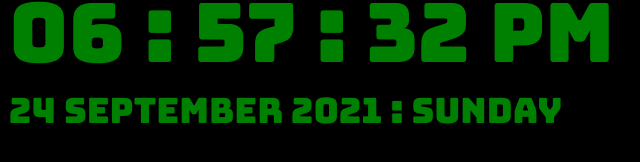
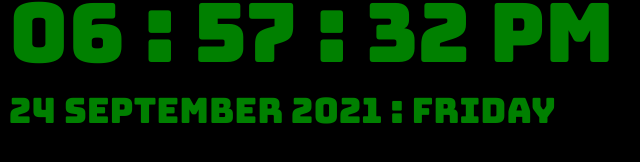
Before and after one commit to callmepandey/digital-clock, a plain HTML site: page index.html in a window 1280 px wide. Shown: the part 262-424 px from the top of the page, 375-1015 px from the left. Drawn offline with Linux system fonts and the light colour scheme.

Commit message:
Update index.html

```diff
--- a/index.html
+++ b/index.html
@@ -92,7 +92,6 @@
             }
             var day = "None";
             var curr = date.getDay();
-            curr += 1;
             if(curr == 1){
                 day = "Monday";
             } else if(curr==2){
@@ -103,7 +102,7 @@
                 day = "Thursday";
             } else if(curr==5){
                 day = "Friday";
-            } else if(day==6){
+            } else if(curr==6){
                 day = "Saturday";
             } else {
                 day = "Sunday";
```
